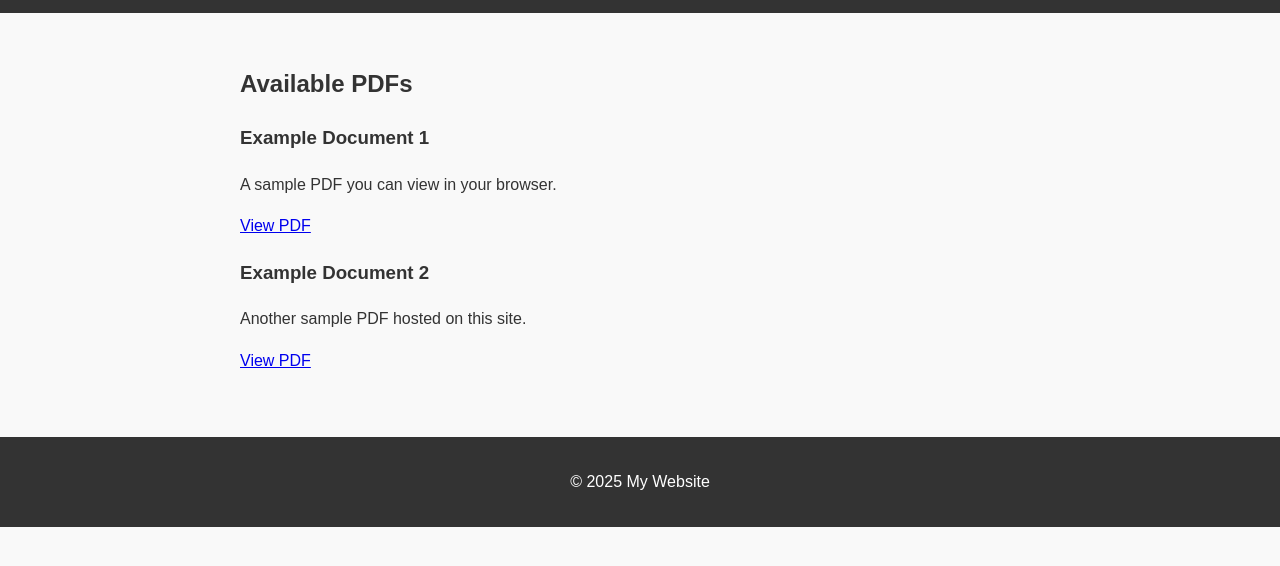
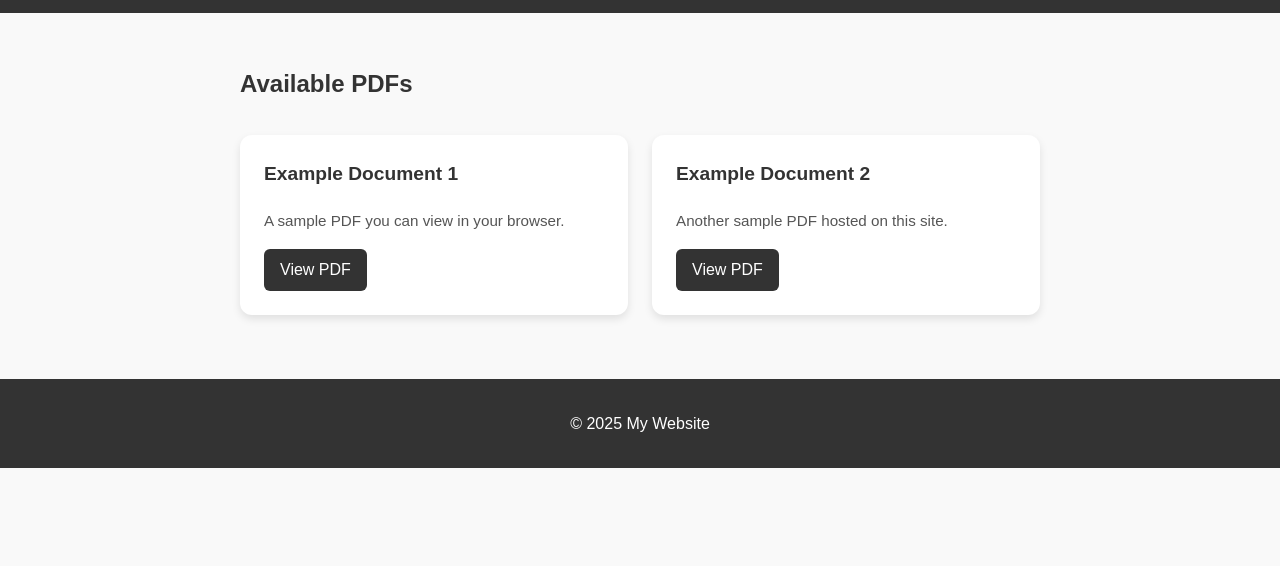
Before and after one commit to dnwallner/surviving-gradschool-brandeis, a plain HTML site: page documents.html in a window 1280 px wide. Shown: the part 112-678 px from the top of the page. Drawn offline with Linux system fonts and the light colour scheme.

Commit message:
Update style.css

```diff
--- a/style.css
+++ b/style.css
@@ -57,3 +57,48 @@ footer {
   color: #fff;
   margin-top: 2rem;
 }
+/* Documents page cards */
+.card-container {
+  display: grid;
+  grid-template-columns: repeat(auto-fit, minmax(250px, 1fr));
+  gap: 1.5rem;
+  margin-top: 2rem;
+}
+
+.card {
+  background: #fff;
+  border-radius: 12px;
+  padding: 1.5rem;
+  box-shadow: 0 4px 8px rgba(0,0,0,0.1);
+  transition: transform 0.2s ease, box-shadow 0.2s ease;
+}
+
+.card:hover {
+  transform: translateY(-5px);
+  box-shadow: 0 6px 12px rgba(0,0,0,0.15);
+}
+
+.card h3 {
+  margin-top: 0;
+  font-size: 1.2rem;
+}
+
+.card p {
+  color: #555;
+  font-size: 0.95rem;
+  margin-bottom: 1rem;
+}
+
+.btn {
+  display: inline-block;
+  padding: 0.5rem 1rem;
+  background: #333;
+  color: #fff;
+  text-decoration: none;
+  border-radius: 6px;
+  transition: background 0.2s ease;
+}
+
+.btn:hover {
+  background: #555;
+}
```
